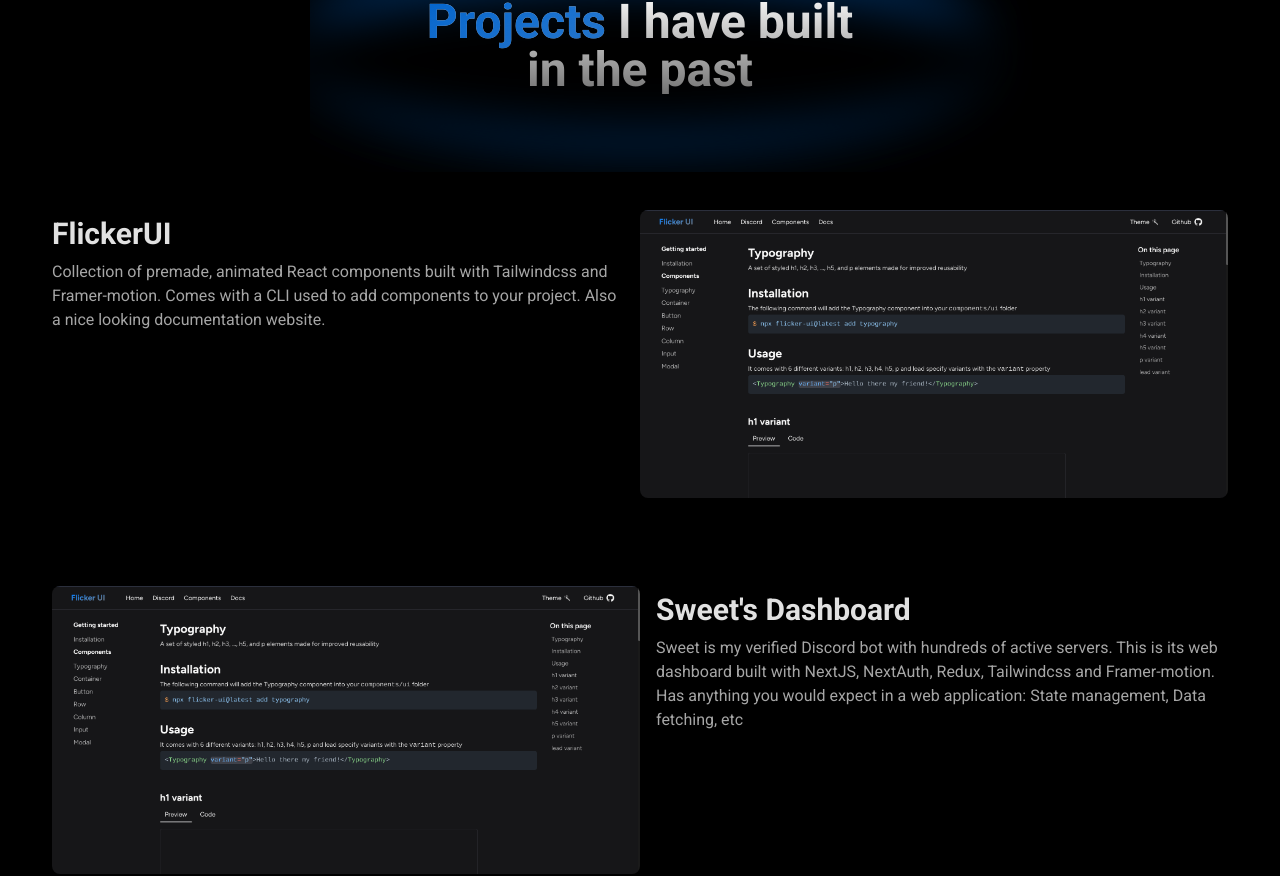
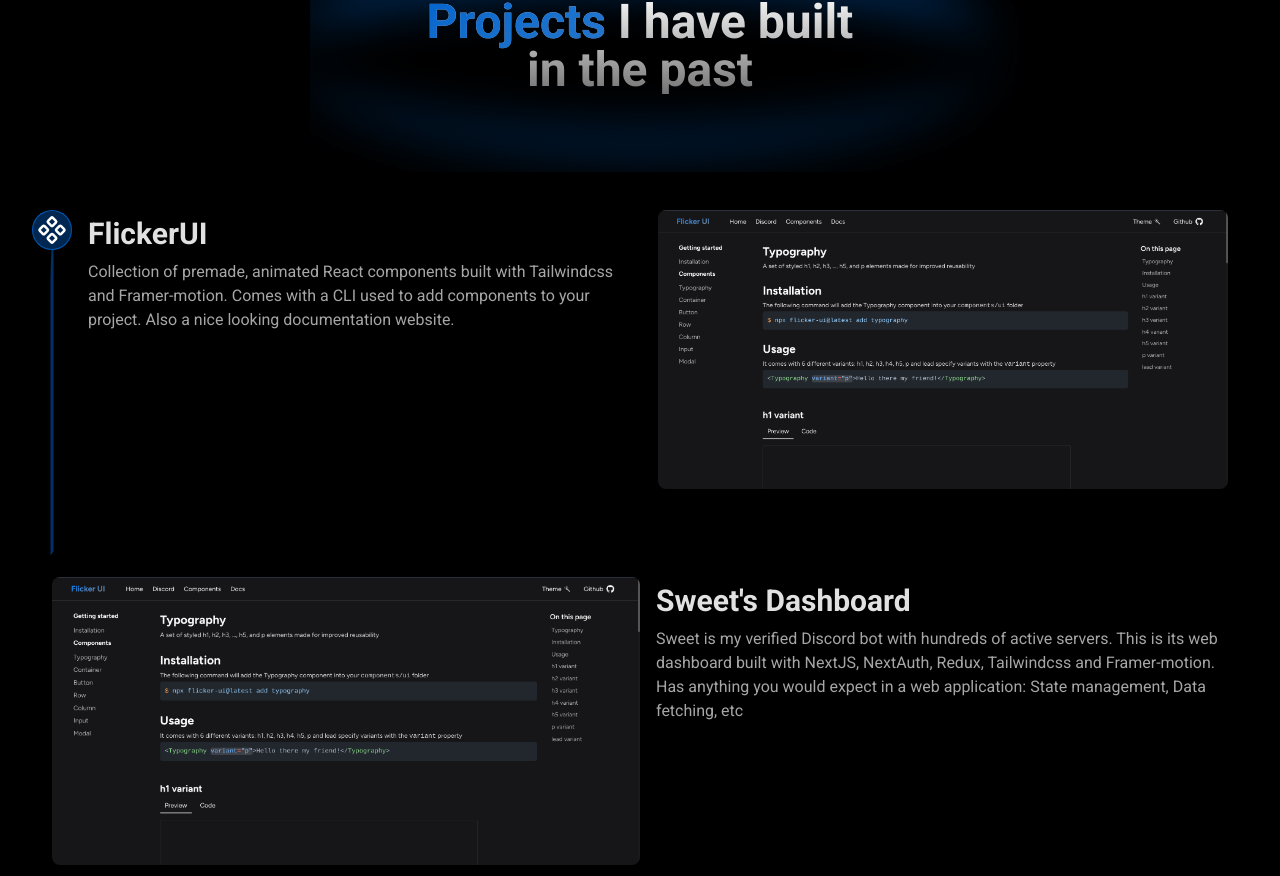
Before and after one commit to Humboorgir/portfolio-v3, a Next.js app: page / in a window 1280 px wide. Shown: the part 1245-2121 px from the top of the page. Built offline with nearby package versions, Linux system fonts and the light colour scheme.

Commit message:
feat(Navbar): recreate vercel's hover effect

```diff
--- /dev/null
+++ b/src/components/home/navbar/hover-highlight.tsx
@@ -0,0 +1,39 @@
+import { motion, cubicBezier, AnimatePresence } from "framer-motion";
+
+type Props = {
+  buttonRect: DOMRect | null;
+  containerRect: DOMRect | undefined;
+};
+const HoverHighlight = ({ buttonRect, containerRect }: Props) => {
+  return (
+    <AnimatePresence>
+      {buttonRect && containerRect && (
+        <motion.div
+          key="hoverHighlight"
+          initial={{
+            x: 0,
+            y: buttonRect?.top - containerRect?.top,
+            width: buttonRect?.width,
+            height: buttonRect?.height,
+            opacity: 0,
+          }}
+          animate={{
+            x: buttonRect?.left - containerRect?.left,
+            y: buttonRect?.top - containerRect?.top,
+            width: buttonRect?.width,
+            height: buttonRect?.height,
+            opacity: 1,
+          }}
+          exit={{
+            y: containerRect?.top,
+            opacity: 0,
+          }}
+          transition={{ duration: 0.5, ease: cubicBezier(0.22, 1, 0.36, 1) }}
+          className="absolute left-0 top-0 h-8 w-16 bg-accent rounded-md"
+        />
+      )}
+    </AnimatePresence>
+  );
+};
+
+export default HoverHighlight;
--- a/src/components/home/navbar/navbar.tsx
+++ b/src/components/home/navbar/navbar.tsx
@@ -2,12 +2,29 @@
 import Container from "@/components/ui/container";
 import Row from "@/components/ui/row";
 import Text from "@/components/ui/text";
+
+import HoverHighlight from "./hover-highlight";
+
+import React, { useRef, useState } from "react";
 
 import { MdOutlineWorkHistory as Work } from "react-icons/md";
 import { IoIosColorWand as Theme } from "react-icons/io";
 import { FaGithub as Github } from "react-icons/fa";
 
 const Navbar = () => {
+  const containerRef = useRef<HTMLUListElement>(null);
+  const containerRect = containerRef.current?.getBoundingClientRect();
+
+  const [buttonRect, setButtonRect] = useState<DOMRect | null>(null);
+
+  function updateButtonRect(e: any) {
+    setButtonRect(e.target.getBoundingClientRect());
+  }
+
+  function resetButtonRect() {
+    setButtonRect(null);
+  }
+
   const links = [
     {
       name: "Home",
@@ -24,6 +41,7 @@
           before:h-[2px] before:bg-gradient-to-r before:from-neutral-700/40 before:via-neutral-700/60
            before:to-neutral-700/40">
       <Container className="w-screen grid grid-cols-[1fr,3fr,1fr] py-4">
+        {/* logo  */}
         <Row>
           <Work className="text-3xl mr-1" />
           <Text
@@ -32,17 +50,30 @@
             Portfolio
           </Text>
         </Row>
-        <ul className="flex items-center justify-center">
+
+        {/* links  */}
+        <ul
+          key="navbar"
+          ref={containerRef}
+          onMouseLeave={resetButtonRect}
+          className="relative flex items-center justify-center">
+          <HoverHighlight buttonRect={buttonRect} containerRect={containerRect} />
+
           {links.map((link) => {
             return (
-              <li>
-                <Button className="text-foreground/90 text-[17px]" variant="ghost" href={link.href}>
+              <li onMouseOver={updateButtonRect}>
+                <Button
+                  className="text-foreground/90 text-[17px] hover:bg-inherit"
+                  variant="ghost"
+                  href={link.href}>
                   {link.name}
                 </Button>
               </li>
             );
           })}
         </ul>
+
+        {/* theme and github  */}
         <ul className="flex items-center">
           <li>
             <Button variant="ghost">
--- a/src/pages/index.tsx
+++ b/src/pages/index.tsx
@@ -8,6 +8,9 @@
 import { FaReact as React } from "react-icons/fa";
 import { VscServerProcess as Process } from "react-icons/vsc";
 import { GiAlarmClock as Clock } from "react-icons/gi";
+import { LuComponent as Component } from "react-icons/lu";
+import { LuCommand as Command } from "react-icons/lu";
+import { RiRobot2Line as Robot } from "react-icons/ri";
 
 import Image from "next/image";
 
@@ -148,9 +151,28 @@
           in the past
         </Text>
       </Container>
+
+      {/* projects  */}
       <Container>
-        <Row className="flex-wrap space-y-12">
-          <Row className="p-5" items="start">
+        <Column className="space-y-12">
+          <Row className="relative p-5 pl-14 min-h-[1px]" items="start">
+            {/* logo and line  */}
+            <div className="mt-5 h-full absolute left-0 top-0">
+              <div className="bg-primary/40 border border-primary/80 rounded-full p-1">
+                <Component className="text-3xl text-white" />
+              </div>
+              <svg
+                viewBox={`0 0 3 100%`}
+                width="3"
+                height="100%"
+                className="absolute left-[50%] translate-x-[-50%]">
+                <path
+                  d={`M 1 0V -36 l 3 24 V 300 l -18 24V 300`}
+                  fill="hsl(var(--primary))"
+                  className="w-1"
+                  fillOpacity="0.5"></path>
+              </svg>
+            </div>
             <Column className="mr-4" items="start">
               <Text className="text-foreground/90" variant="h3">
                 FlickerUI
@@ -208,7 +230,7 @@
               height={800}
             />
           </Row>
-        </Row>
+        </Column>
       </Container>
     </div>
   );
```
